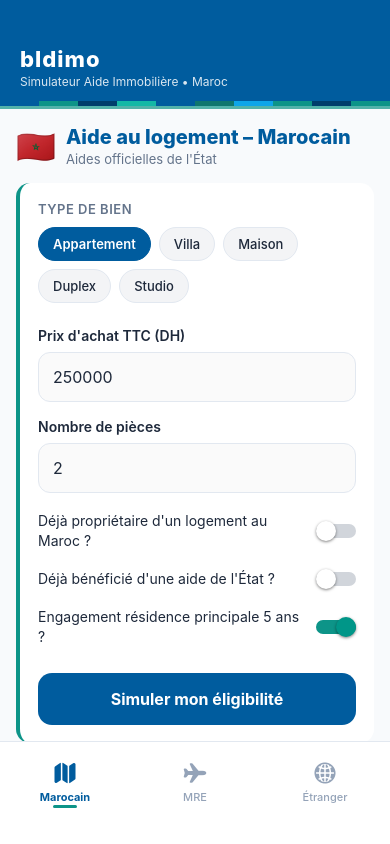
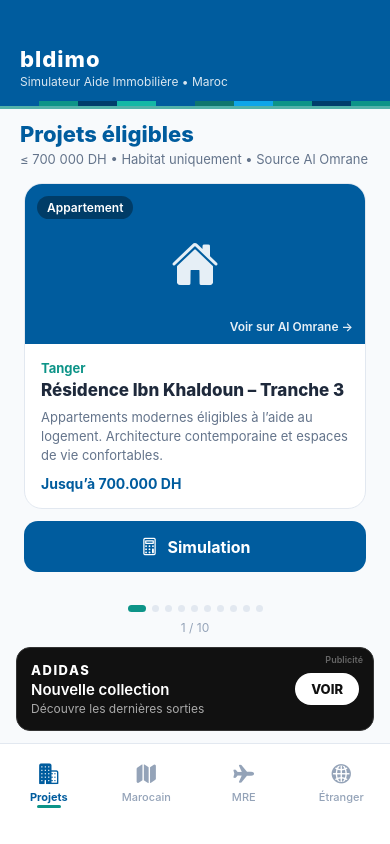
Before and after one commit to TAXI84/bldimo, a React Native app: screen / in a window 390 px wide. Built offline with nearby package versions, Linux system fonts and the light colour scheme.

Commit message:
feat: add Projets tab with swipe and Simulation navigation

```diff
--- a/App.tsx
+++ b/App.tsx
@@ -4,19 +4,25 @@
 import MarocainScreen from './app/index';
 import MREScreen from './app/mre';
 import EtrangerScreen from './app/etranger';
+import ProjetsScreen from './app/projets';
 import ZelligeAccent from './src/components/ZelligeAccent';
 import { Colors } from './src/constants/theme';
 
-type Tab = 'marocain' | 'mre' | 'etranger';
+type Tab = 'projets' | 'marocain' | 'mre' | 'etranger';
 
 export default function App() {
-  const [activeTab, setActiveTab] = useState<Tab>('marocain');
+  const [activeTab, setActiveTab] = useState<Tab>('projets');
 
   const renderScreen = () => {
     switch (activeTab) {
-      case 'marocain': return <MarocainScreen />;
-      case 'mre': return <MREScreen />;
-      case 'etranger': return <EtrangerScreen />;
+      case 'projets':
+        return <ProjetsScreen onSimulate={() => setActiveTab('marocain')} />;
+      case 'marocain':
+        return <MarocainScreen />;
+      case 'mre':
+        return <MREScreen />;
+      case 'etranger':
+        return <EtrangerScreen />;
     }
   };
 
@@ -32,23 +38,52 @@
       <ZelligeAccent />
       <View style={styles.zelligeLine2} />
 
-      <View style={styles.content}>
-        {renderScreen()}
-      </View>
+      <View style={styles.content}>{renderScreen()}</View>
 
       <View style={styles.tabBar}>
-        <TabButton label="Marocain" icon="map" active={activeTab === 'marocain'} onPress={() => setActiveTab('marocain')} />
-        <TabButton label="MRE" icon="airplane" active={activeTab === 'mre'} onPress={() => setActiveTab('mre')} />
-        <TabButton label="Étranger" icon="globe" active={activeTab === 'etranger'} onPress={() => setActiveTab('etranger')} />
+        <TabButton
+          label="Projets"
+          icon="business"
+          active={activeTab === 'projets'}
+          onPress={() => setActiveTab('projets')}
+        />
+        <TabButton
+          label="Marocain"
+          icon="map"
+          active={activeTab === 'marocain'}
+          onPress={() => setActiveTab('marocain')}
+        />
+        <TabButton
+          label="MRE"
+          icon="airplane"
+          active={activeTab === 'mre'}
+          onPress={() => setActiveTab('mre')}
+        />
+        <TabButton
+          label="Étranger"
+          icon="globe"
+          active={activeTab === 'etranger'}
+          onPress={() => setActiveTab('etranger')}
+        />
       </View>
     </View>
   );
 }
 
-function TabButton({ label, icon, active, onPress }: { label: string; icon: any; active: boolean; onPress: () => void }) {
+function TabButton({
+  label,
+  icon,
+  active,
+  onPress,
+}: {
+  label: string;
+  icon: any;
+  active: boolean;
+  onPress: () => void;
+}) {
   return (
     <TouchableOpacity style={styles.tabButton} onPress={onPress} activeOpacity={0.7}>
-      <Ionicons name={icon} size={24} color={active ? Colors.primary : '#94A3B8'} />
+      <Ionicons name={icon} size={22} color={active ? Colors.primary : '#94A3B8'} />
       <Text style={[styles.tabLabel, active && styles.tabLabelActive]}>{label}</Text>
       {active && <View style={styles.activeIndicator} />}
     </TouchableOpacity>
@@ -64,9 +99,22 @@
     paddingHorizontal: 20,
     alignItems: 'flex-start',
   },
-  headerTitle: { color: '#fff', fontSize: 22, fontWeight: '800', letterSpacing: 1 },
-  headerSubtitle: { color: 'rgba(255,255,255,0.85)', fontSize: 12, marginTop: 2 },
-  zelligeLine2: { height: 3, backgroundColor: Colors.secondary, opacity: 0.7 },
+  headerTitle: {
+    color: '#fff',
+    fontSize: 22,
+    fontWeight: '800',
+    letterSpacing: 1,
+  },
+  headerSubtitle: {
+    color: 'rgba(255,255,255,0.85)',
+    fontSize: 12,
+    marginTop: 2,
+  },
+  zelligeLine2: {
+    height: 3,
+    backgroundColor: Colors.secondary,
+    opacity: 0.7,
+  },
   content: { flex: 1 },
   tabBar: {
     flexDirection: 'row',
@@ -77,9 +125,22 @@
     paddingBottom: Platform.OS === 'android' ? 48 : 34,
     elevation: 20,
   },
-  tabButton: { flex: 1, alignItems: 'center', paddingVertical: 6, position: 'relative' },
-  tabLabel: { fontSize: 11, color: '#94A3B8', marginTop: 4, fontWeight: '500' },
-  tabLabelActive: { color: Colors.primary, fontWeight: '700' },
+  tabButton: {
+    flex: 1,
+    alignItems: 'center',
+    paddingVertical: 6,
+    position: 'relative',
+  },
+  tabLabel: {
+    fontSize: 11,
+    color: '#94A3B8',
+    marginTop: 4,
+    fontWeight: '500',
+  },
+  tabLabelActive: {
+    color: Colors.primary,
+    fontWeight: '700',
+  },
   activeIndicator: {
     position: 'absolute',
     bottom: 2,
```
